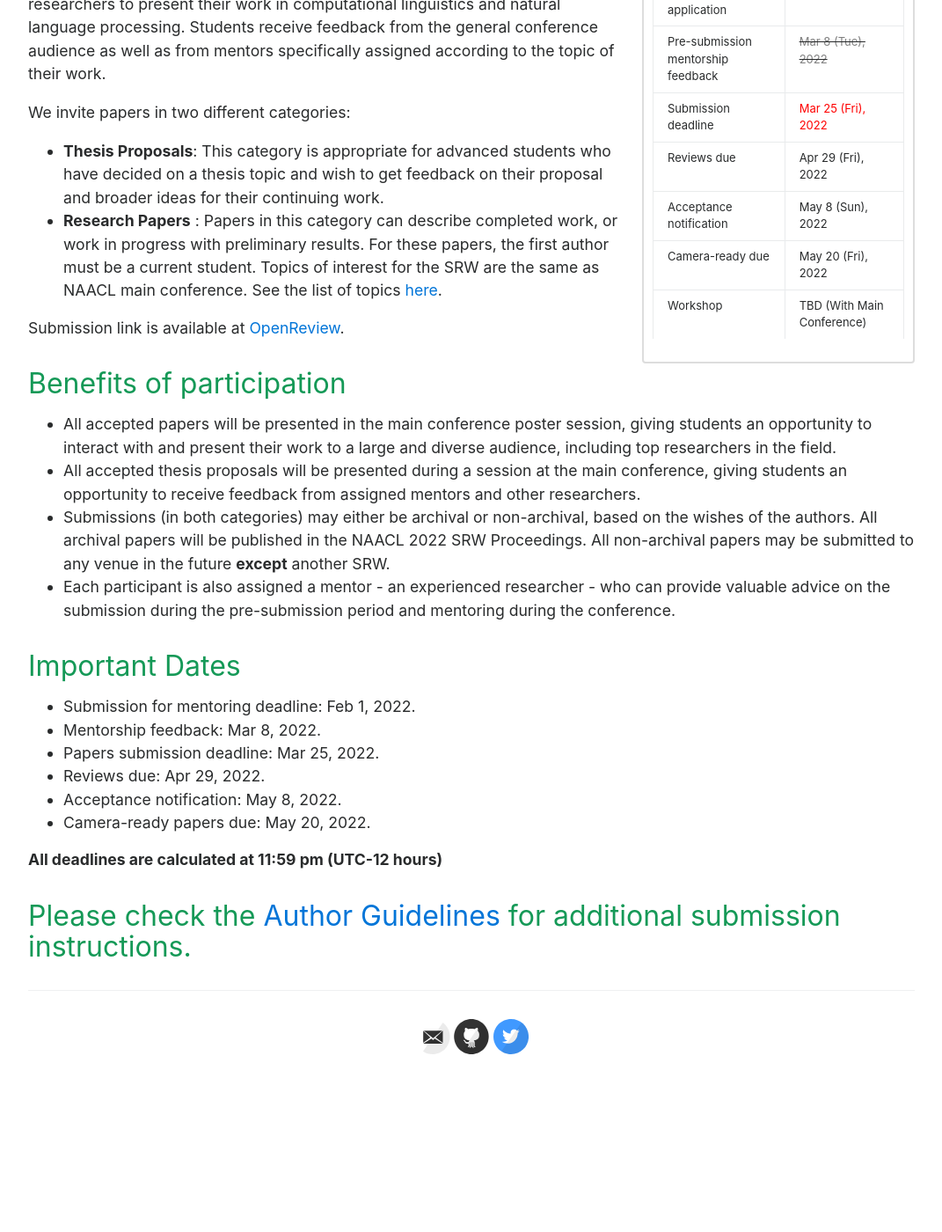
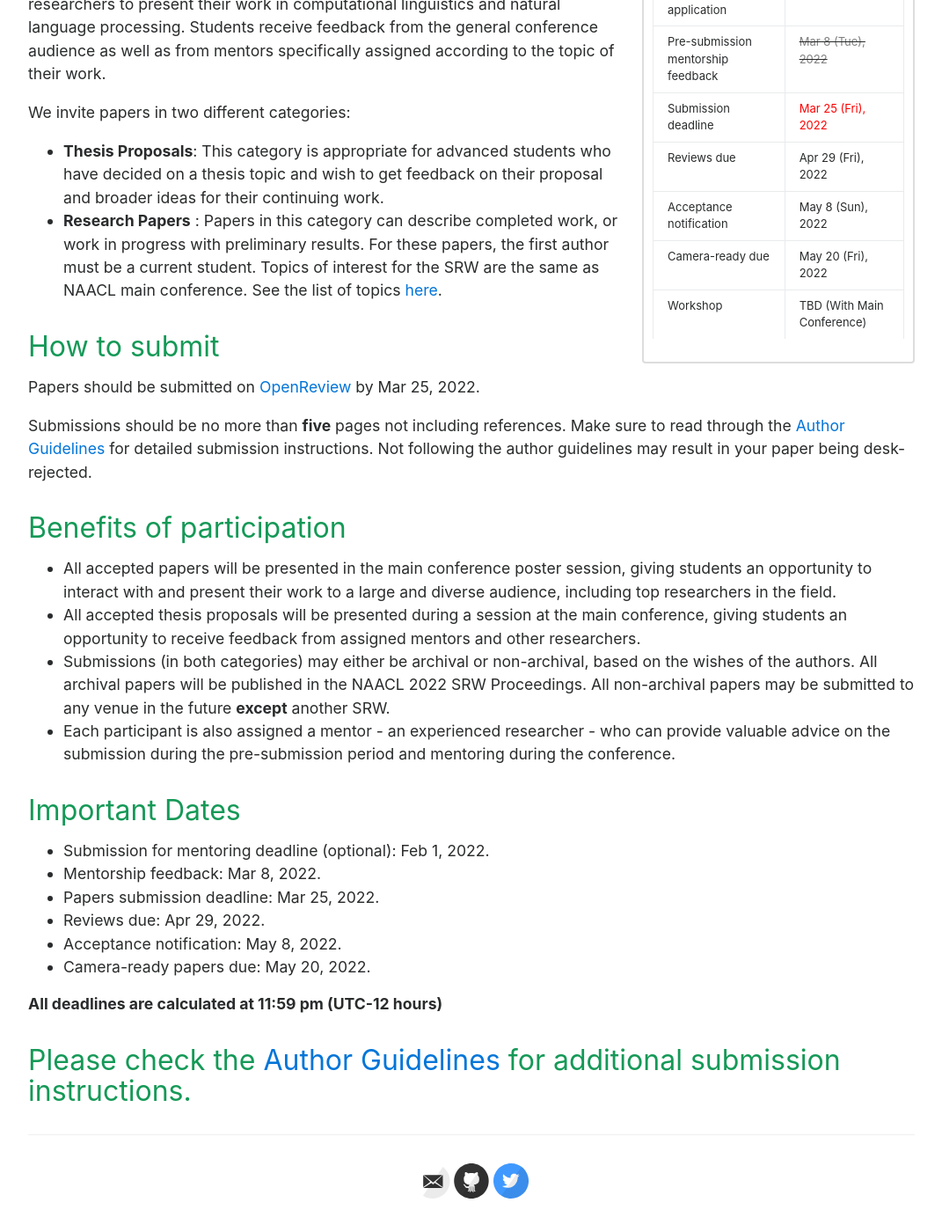
Before and after one commit to naacl2022-srw/naacl2022-srw.github.io, a Jekyll site: the page built from cfp.md, in a window 1280 px wide and 1400 px high, scrolled down 640 px. Shown: the whole window at 88% size, without its empty margins (104-1175 px from the left). Built offline with Jekyll 4.4.1, drawn with Linux system fonts in a browser that asks for light colours; before the commit the page ends 1876 px from its top, so only the background shows below that.

Commit message:
Make the page limit clearer

```diff
--- a/cfp.md
+++ b/cfp.md
@@ -15,7 +15,11 @@ We invite papers in two different categories:
 - __Research Papers__ : Papers in this category can describe completed work, or work in progress with preliminary results. For these papers, the first author must be a current student.
 Topics of interest for the SRW are the same as NAACL main conference. See the list of topics [here](https://2021.naacl.org/calls/papers/).
 
-Submission link is available at [OpenReview](https://openreview.net/group?id=aclweb.org/NAACL/2022/Workshop/Student_Research&referrer=%5BHomepage%5D(%2F)).
+## How to submit
+
+Papers should be submitted on [OpenReview](https://openreview.net/group?id=aclweb.org/NAACL/2022/Workshop/Student_Research&referrer=%5BHomepage%5D(%2F)) by Mar 25, 2022.
+
+Submissions should be no more than **five** pages not including references. Make sure to read through the [Author Guidelines](https://naacl2022-srw.github.io/author) for detailed submission instructions. Not following the author guidelines may result in your paper being desk-rejected.
 
 ## Benefits of participation
 
@@ -25,7 +29,7 @@ Submission link is available at [OpenReview](https://openreview.net/group?id=acl
 - Each participant is also assigned a mentor - an experienced researcher - who can provide valuable advice on the submission during the pre-submission period and mentoring during the conference.
 
 ## Important Dates
-- Submission for mentoring deadline: Feb 1, 2022.
+- Submission for mentoring deadline (optional): Feb 1, 2022.
 - Mentorship feedback: Mar 8, 2022.
 - Papers submission deadline: Mar 25, 2022.
 - Reviews due: Apr 29, 2022.
```
